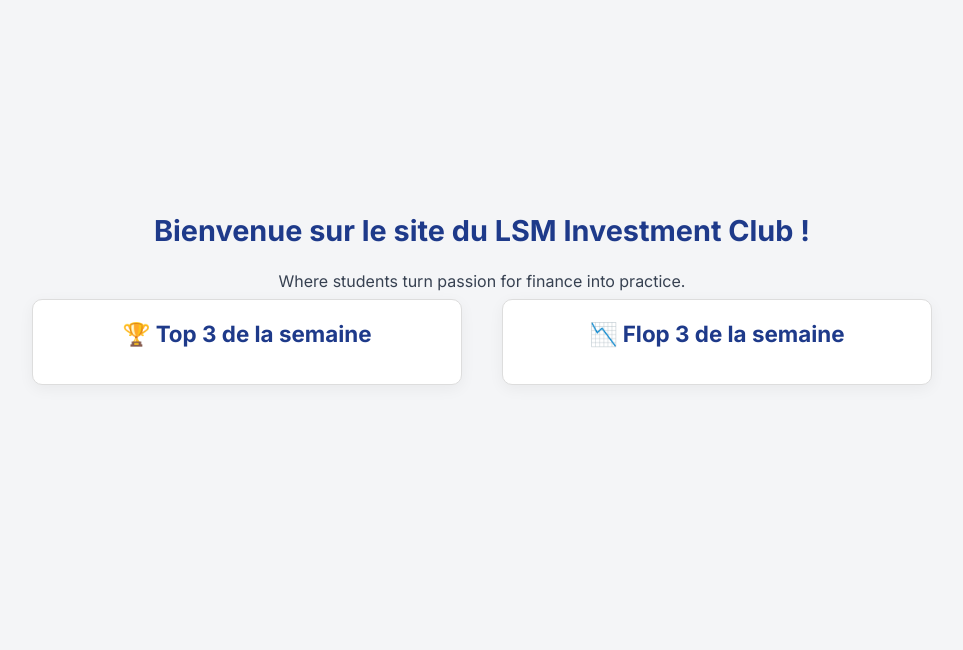
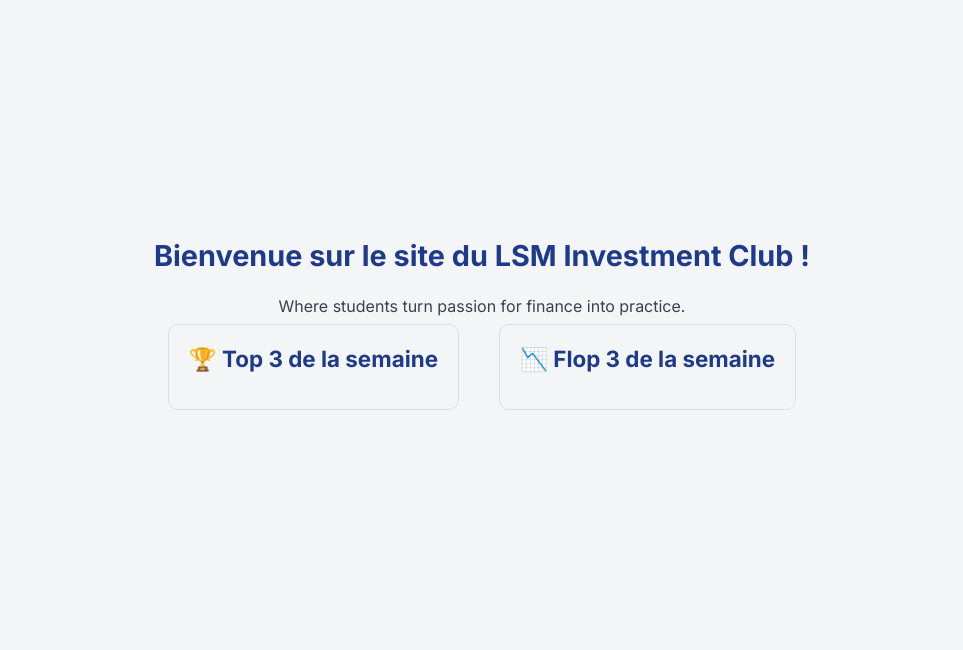
Before and after one commit to Arthvrr/lsmic-dashboard, a Django app: template lsm_investment/main/templates/home.html in a window 1280 px wide. Shown: the part 83-733 px from the top of the page, without its empty margins (158-1121 px from the left). Run offline with Django 5.2, Linux system fonts and the light colour scheme; the template is opened without the code that fills it, so the values that code supplies are empty.

Commit message:
normally ok

```diff
--- a/lsm_investment/main/templates/home.html
+++ b/lsm_investment/main/templates/home.html
@@ -29,8 +29,8 @@
     <main>
         <h2>Bienvenue sur le site du LSM Investment Club !</h2>
         <p>Where students turn passion for finance into practice.</p>
-        <div class="weekly-ranking-container" style="display: flex; gap: 40px; justify-content: center; width: 90%; max-width: 900px; margin: 0 auto 50px auto;">
-            <div class="ranking-card top3" style="flex: 1 1 50%; max-width: 400px; padding: 20px; border: 1px solid #ddd; border-radius: 10px; background-color: white; box-shadow: 0 4px 15px rgba(0,0,0,0.05);">
+        <div class="weekly-ranking-container" style="display: flex; gap: 40px; justify-content: center;">
+            <div class="ranking-card top3" style="flex: 1; max-width: 400px; padding: 20px; border: 1px solid #ddd; border-radius: 10px;">
                 <h3 style="white-space: nowrap; text-align: center;">🏆 Top 3 de la semaine</h3>
                 <ul>
                 {% for item in top3 %}
@@ -40,8 +40,7 @@
                 {% endfor %}
                 </ul>
             </div>
-
-            <div class="ranking-card flop3" style="flex: 1 1 50%; max-width: 400px; padding: 20px; border: 1px solid #ddd; border-radius: 10px; background-color: white; box-shadow: 0 4px 15px rgba(0,0,0,0.05);">
+            <div class="ranking-card flop3" style="flex: 1; max-width: 400px; padding: 20px; border: 1px solid #ddd; border-radius: 10px;">
                 <h3 style="white-space: nowrap; text-align: center;">📉 Flop 3 de la semaine</h3>
                 <ul>
                 {% for item in flop3 %}
```
